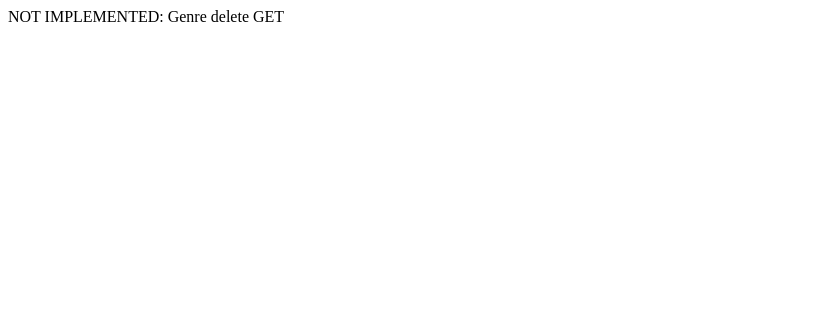
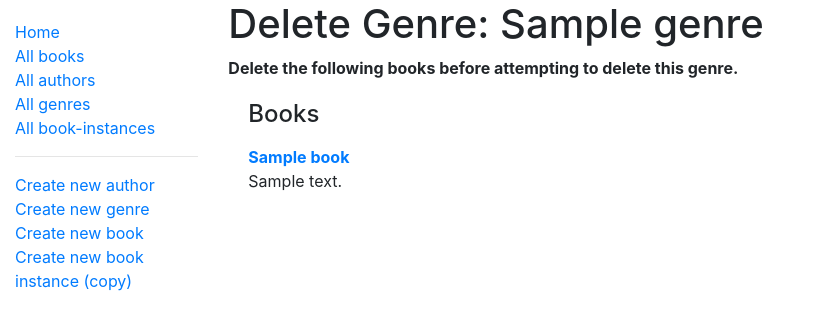
Before and after one commit to elesismailov/odin-project, a Node server app: page /catalog/genre/600000000000000000000001/delete in a window 1280 px wide. Shown: the top 330 px of the page, without its empty margins (0-817 px from the left). Run offline with Node 20, Linux system fonts and the light colour scheme; tables that the repository leaves empty hold one stand-in row (values such as "Sample post"); some libraries are stand-ins or nearby versions.

Commit message:
Set up genre deletion

```diff
--- a/express-locallibrary-tutorial/controllers/genreController.js
+++ b/express-locallibrary-tutorial/controllers/genreController.js
@@ -98,12 +98,30 @@ exports.genre_create_post =  [
 
 // Display Genre delete form on GET.
 exports.genre_delete_get = function(req, res) {
-    res.send('NOT IMPLEMENTED: Genre delete GET');
+
+  async.parallel({
+    genre: function(callback) {
+        Genre.findById(req.params.id).exec(callback)
+    },
+    books: function(callback) {
+        Book.find({ 'genre': req.params.id }).exec(callback)
+    },
+  }, function(err, results) {
+    if (err) { return next(err); }
+    // Successful, so render.
+    res.render('genre_delete', { title: 'Delete Genre', genre: results.genre, books: results.books } );
+  });
+
 };
 
 // Handle Genre delete on POST.
 exports.genre_delete_post = function(req, res) {
-    res.send('NOT IMPLEMENTED: Genre delete POST');
+  Genre.findByIdAndRemove(req.params.id, function deleteAuthor(err) {
+    if (err) { return next(err); }
+    // Success - go to book list
+    res.redirect('/catalog/genres')
+  })
+
 };
 
 // Display Genre update form on GET.
--- /dev/null
+++ b/express-locallibrary-tutorial/views/genre_delete.pug
@@ -0,0 +1,27 @@
+extends layout
+
+block content
+  h1 #{title}: #{genre.name}
+
+  if books.length
+
+    p #[strong Delete the following books before attempting to delete this genre.]
+
+    div(style='margin-left:20px;margin-top:20px')
+
+      h4 Books
+
+      dl
+      each book in books
+        dt
+          a(href=book.url) #{book.title}
+        dd #{book.summary}
+
+  else
+    p Do you really want to delete this Genre?
+
+    form(method='POST' action='')
+      div.form-group
+        input#genreid.form-control(type='hidden',name='genreid', required='true', value=genre._id )
+
+      button.btn.btn-primary(type='submit') Delete
--- a/express-locallibrary-tutorial/views/genre_detail.pug
+++ b/express-locallibrary-tutorial/views/genre_detail.pug
@@ -16,3 +16,6 @@ block content
 
       else
         p This genre has no books
+  hr
+  p
+    a(href=genre.url+'/delete') Delete Genre
```
